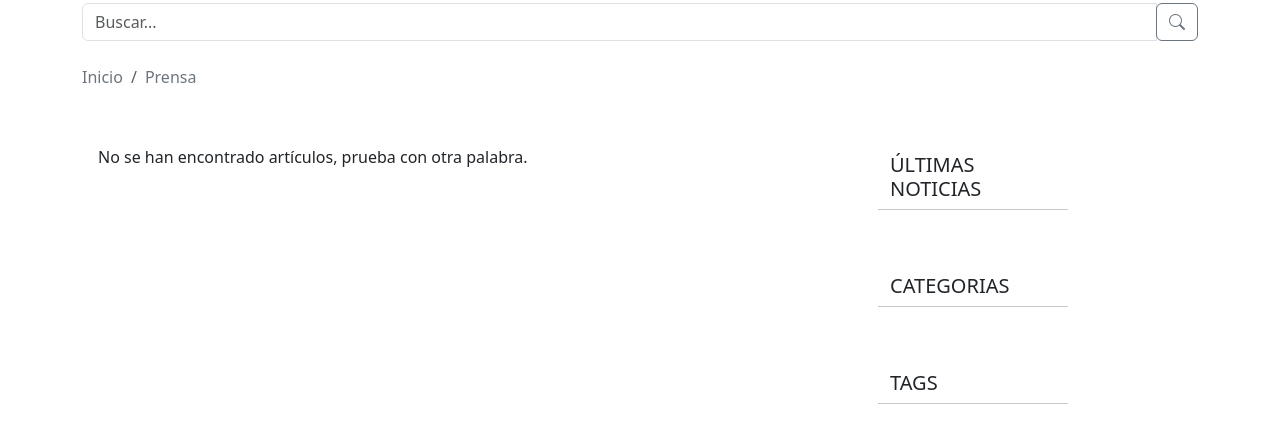
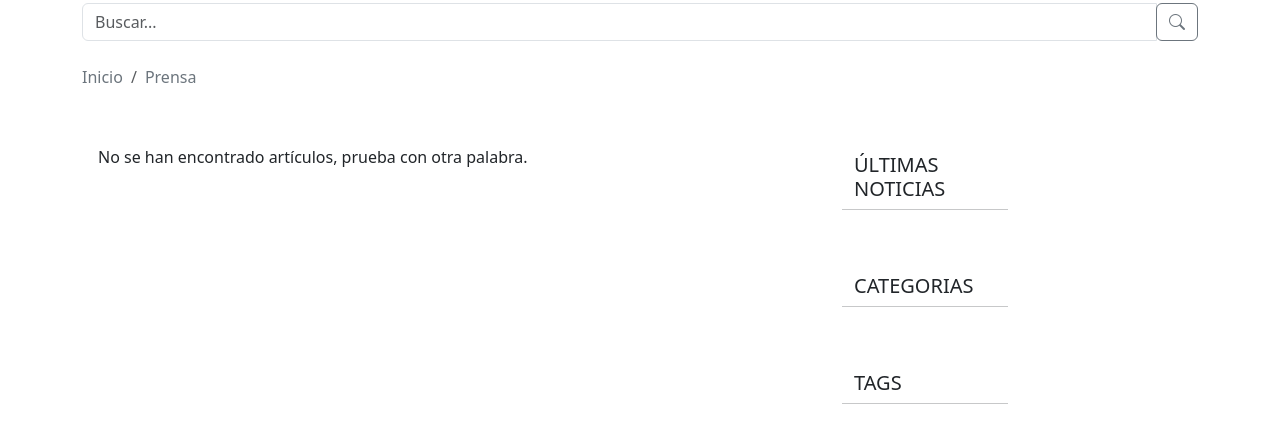
Before and after one commit to ardu1na/cms_django, a Django app: page /prensa/ in a window 1280 px wide. Shown: the part 132-553 px from the top of the page. Run offline with Django 4.2, Linux system fonts and the light colour scheme; data that the repository does not hold is empty; some libraries are stand-ins or nearby versions.

```diff
--- a/prensa/views.py
+++ b/prensa/views.py
@@ -82,8 +82,6 @@ def articulo(request, slug):
     }
     return render (request, template_name, context)
 
-
-
 def prensa(request):
     articulos_list = Articulo.objects.filter(publicado=True)
     query = request.GET.get('q')
--- a/templates/page/layout/base.html
+++ b/templates/page/layout/base.html
@@ -1,4 +1,4 @@
-{% load static %}         <!--PAGINA BASE PARA TODAS LAS DEMÁS-->
+{% load static %}
 
 <!DOCTYPE html>
 <html>
@@ -48,6 +48,7 @@
         {% block 'extra_styles' %}{% endblock %}
     </head>
     <body>
+         <!--PAGINA BASE PARA TODAS LAS DEMÁS-->
 
         {% block 'body' %}
 
--- a/templates/page/prensa/articulo.html
+++ b/templates/page/prensa/articulo.html
@@ -90,7 +90,7 @@
                     </nav>
                 </div>
 
-                <div class="col-md-2 ms-5">
+                <div class="col-md-2">
                     <h5>ÚLTIMAS NOTICIAS</h5>
                     <hr>
                     {% for article in articles %}
--- a/templates/page/prensa/prensa.html
+++ b/templates/page/prensa/prensa.html
@@ -39,7 +39,7 @@
 
             <div class="col-md-8 mb-4">
                 {% if articulos %}
-                <div class="container">
+                <div class="container-fluid">
 
                     <div class="row">
                         {% for article in articulos  %} <!-- Artículo {{ article.id }} -->
@@ -133,7 +133,8 @@
 
             </div>
 
-            <div class="col-md-2 ms-5 mt-4">
+            <div class="col-md-2 mt-4">
+                <div class="container-fluid">
                     <div class="row">
                         <h5>ÚLTIMAS NOTICIAS</h5>
                         <hr>
@@ -161,6 +162,7 @@
                         {% for tag in tags %}
                             <a class="text-decoration-none mx-1" href="{% url 'tag' slug=tag.slug %}"><span class="badge rounded-pill text-bg-success">{{tag.nombre}}<span></a>
                         {% endfor %}
+                    </div>
                 </div>
             </div>
         </div>
```
Lines whose indentation alone changed are shown as unchanged.
